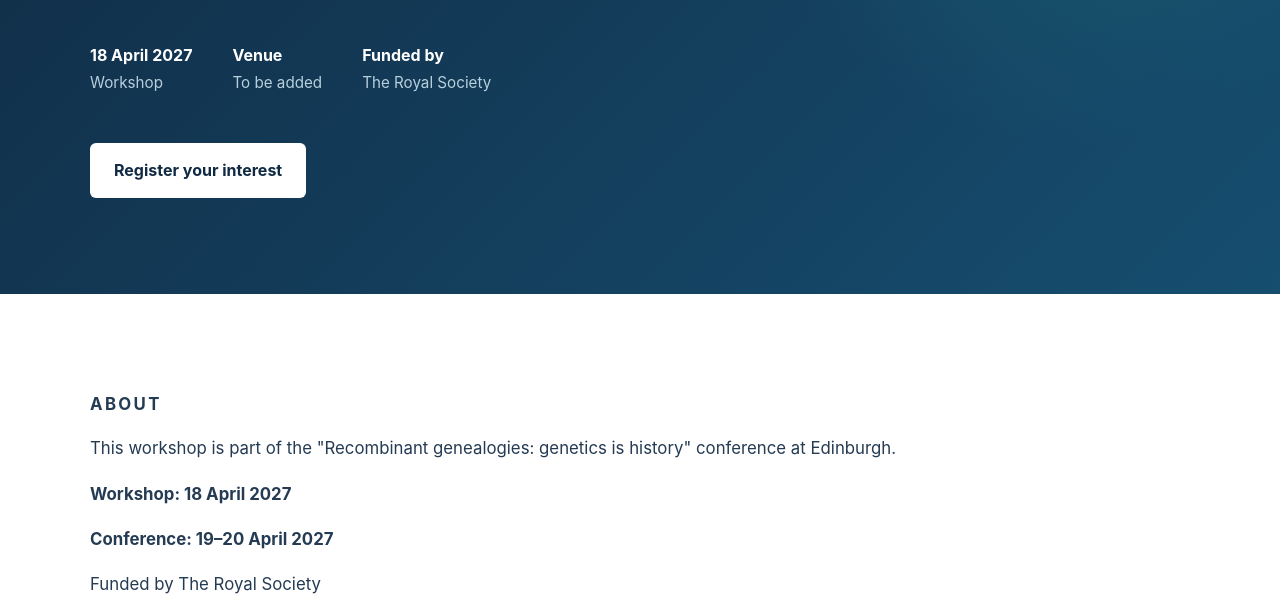
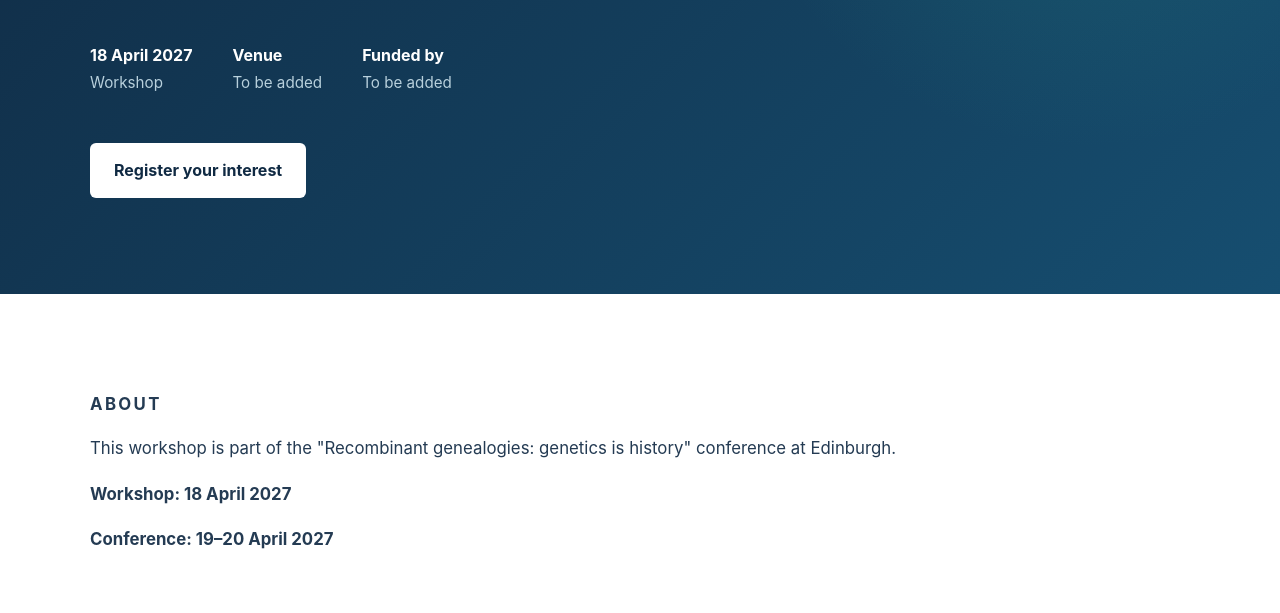
Before and after one commit to HighlanderLab/arg-workshop-2026, a plain HTML site: page index.html in a window 1280 px wide. Shown: the part 339-952 px from the top of the page. Drawn offline with Linux system fonts and the light colour scheme.

Commit message:
Add files via upload

```diff
--- a/index.html
+++ b/index.html
@@ -36,7 +36,7 @@
 
                 <div>
                     <strong>Funded by</strong>
-                    <span>The Royal Society</span>
+                    <span>To be added</span>
                 </div>
             </div>
 
@@ -76,7 +76,7 @@
                 </p>
 
                 <p>
-                    Funded by The Royal Society
+
                 </p>
 
             </div>
@@ -232,13 +232,11 @@
         <div class="container footer-content">
 
             <div>
-                <strong>Recombinant genealogies: genetics is history</strong>
                 <span>A short introduction to ARGs and ARG inference</span>
             </div>
 
             <div>
                 <span>18 April 2027</span>
-                <span>Funded by The Royal Society</span>
             </div>
 
         </div>
```
